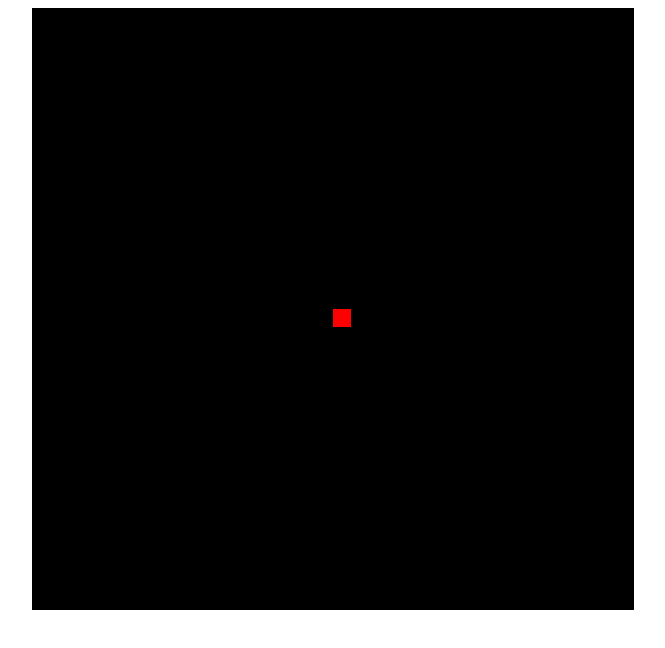
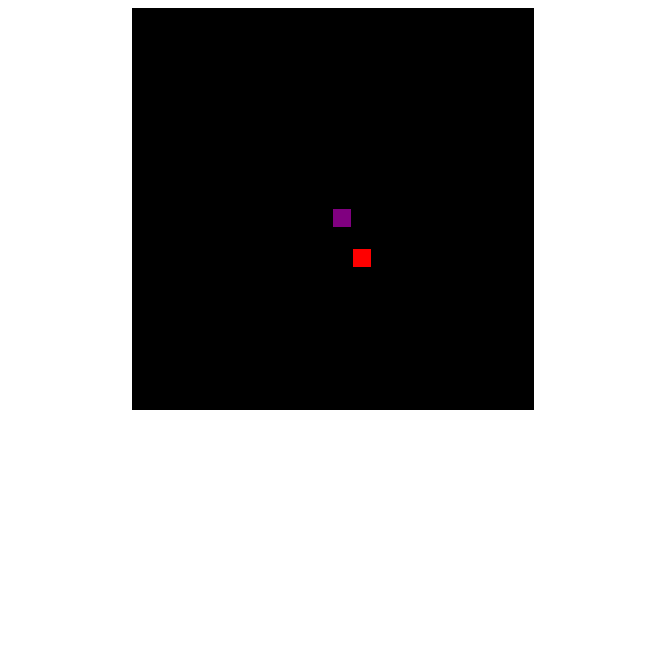
Before and after one commit to Marco1314/snake, a plain HTML site: page index.html in a window 1280 px wide. Shown: the whole page, without its empty margins (307-972 px from the left). Drawn offline with Linux system fonts and the light colour scheme.

Commit message:
snake move add

```diff
--- a/game.js
+++ b/game.js
@@ -7,19 +7,40 @@ let canvas = document.getElementsByTagName("canvas");
 for (let drawSection of canvas) {
     let gamefield = drawSection.getContext("2d");
     let speed = 7;
-    let snakeSpeed = 10;
-    let gamerX = drawSection.width / 2;
-    let gamerY = drawSection.height / 2;
+    let tileCount = 20;
+    let tilesize = 18;
+    let snakeSpeed = 1;
+    let gamerX = 10;
+    let gamerY = 10;
+    let spdX = 0;
     let spdY = 0;
-    let spdX = 0;
+    let appleX = 10;
+    let appleY = 10;
 
 
 
     function game() {
+        gamerX = gamerX + spdX;
+        gamerY = gamerY + spdY;
+        if (spdY < -snakeSpeed) {
+            spdY = -snakeSpeed;
+        } else if (spdY > snakeSpeed) {
+            spdY = snakeSpeed;
+        } else if (spdX > snakeSpeed) {
+            spdX = snakeSpeed;
+        } else if (spdX < -snakeSpeed) {
+            spdX = -snakeSpeed;
+        }
+
         screenColor();
         drawPlayer();
-        position();
-        setTimeout(game, 1000 / speed)
+        drawApple();
+        collisionCheck(gamerX, gamerY);
+
+
+
+
+        setTimeout(game, 1000 / 7)
     }
     document.addEventListener("keydown", keydown);
 
@@ -27,31 +48,45 @@ for (let drawSection of canvas) {
         gamefield.fillStyle = "black";
         gamefield.fillRect(0, 0, drawSection.width, drawSection.height);
     }
+
     function drawPlayer() {
-        gamefield.fillStyle = "red";
-        gamefield.fillRect(gamerX, gamerY, 18, 18);
+        gamefield.fillStyle = "purple";
+        gamefield.fillRect(gamerX * tileCount, gamerY * tileCount, tilesize, tilesize);
     }
 
-    function position() {
-        gamerY = gamerY + spdY;
-        gamerX = gamerX + spdX;
+    function drawApple() {
+        gamefield.fillStyle = "red";
+        gamefield.fillRect(appleX * tileCount, appleY * tileCount, tilesize, tilesize);
+        console.log(appleX, appleY)
     }
+
+    function collisionCheck(xc, yc) {
+        if (appleX == xc && appleY == yc) {
+            appleX = Math.floor(Math.random() * tileCount);
+            appleY = Math.floor(Math.random() * tileCount);
+            console.log(appleX, appleY)
+        }
+    }
+
+
     function keydown(event) {
         if (event.keyCode == 38) {
-            spdY = spdY - snakeSpeed
+            spdY = spdY - snakeSpeed;
             spdX = spdX = 0;
         }
         if (event.keyCode == 40) {
-            spdY = spdY + snakeSpeed
+            spdY = spdY + snakeSpeed;
             spdX = spdX = 0;
+
         }
         if (event.keyCode == 37) {
-            spdX = spdX - snakeSpeed
+            spdX = spdX - snakeSpeed;
             spdY = spdY = 0;
         }
         if (event.keyCode == 39) {
-            spdX = spdX + snakeSpeed
+            spdX = spdX + snakeSpeed;
             spdY = spdY = 0;
+
         }
     }
     game();
--- a/index.html
+++ b/index.html
@@ -10,6 +10,6 @@
 
 <body style="display:flex; justify-content: center;">
 
-    <canvas height="600" width="600" style="border:1px solid black"></canvas>
+    <canvas height="400" width="400" style="border:1px solid black"></canvas>
     <script src="game.js"></script>
 </body>
```
